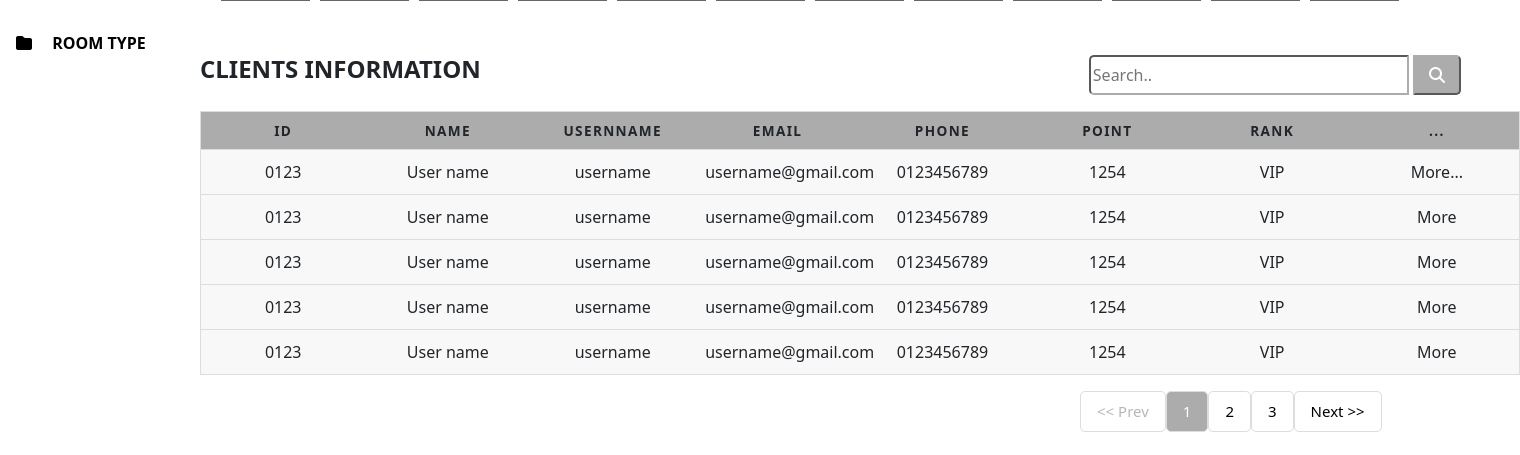
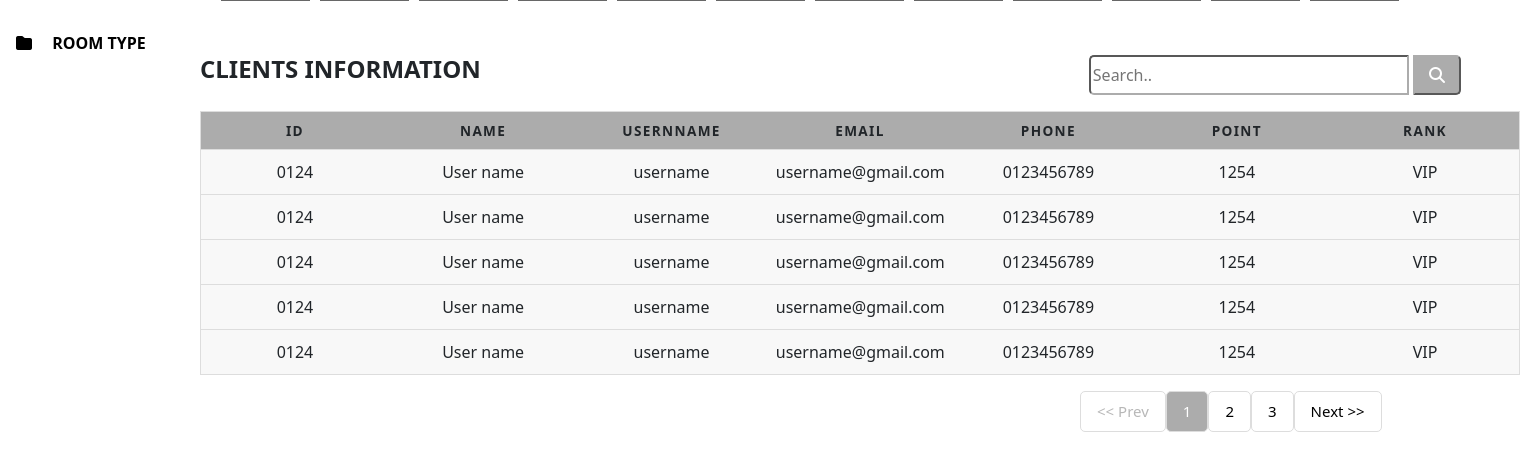
Before and after one commit to DatabaseAss/Hotel-Management-System, a Django app: page / in a window 1520 px wide. Shown: the part 521-976 px from the top of the page. Run offline with Django 4.2, Linux system fonts and the light colour scheme; some libraries are stand-ins or nearby versions.

Commit message:
update dashboard

```diff
--- a/database/app/static/css/dashboard.css
+++ b/database/app/static/css/dashboard.css
@@ -245,7 +245,7 @@ table {
     padding: .35em;
   }
   table tr:hover {
-    background-color: #acacac;
+    background-color: #ebebeb;
 
   }
 
@@ -253,6 +253,14 @@ table {
   table td {
     padding: .625em;
     text-align: center;
+  }
+
+  tr:hover {
+    background-color: #F2F2F2;
+  }
+
+  .hidden_row {
+    display: none;
   }
 
   table th {
--- a/database/app/static/js/pagination.js
+++ b/database/app/static/js/pagination.js
@@ -1,7 +1,7 @@
 // get the table element
 var $table = document.getElementById("myTable"),
 // number of rows per page
-$n = 5,
+$n = 10,
 // number of rows of the table
 $rowCount = $table.rows.length,
 // get the first cell's tag name (in the first row)
--- a/database/app/template/page/dashboard.html
+++ b/database/app/template/page/dashboard.html
@@ -127,161 +127,206 @@
             <th>Phone</th>
             <th>Point</th>
             <th>Rank</th>
-            <th>...</th>
           </tr>
-          <tr>
-            <td>0123</td>
+          <tr onclick="showHideRow('hidden_row1');">
+            <td>0124</td>
             <td>User name</td>
             <td>username</td>
             <td>username@gmail.com</td>
             <td>0123456789</td>
             <td>1254</td>
             <td>VIP</td>
-            <td style="padding:0;">
-              <div class="popup" onclick="myFunction()">More...
-                <div class="popuptext" id="myPopup">
-                  <div class="service-info">
-                    <h5><b>Name</b> : $87 / night</h5>
-                    <p><b>Booking ID</b> : 12321</p>
-                  </div>
-                  <hr>
-                  <div class="check">
-                    <div style="margin-right:13em;">
-                      <p><b>Check in</b></p>
-                      <p>17/07/2022</p>
-                    </div>
-                    <div>
-                      <p><b>Check out</b></p>
-                      <p>21/07/2022</p>
-                    </div>
-                  </div>
-                  <div class="check">
-                    <div>
-                      <p><b>Number of guests</b></p>
-                      <p>2 guests</p>
-                    </div>
-                  </div>
-                  <div class="check">
-                    <div style="margin-right:13em;">
-                      <p>$86 x 4 nights : </p>
-                      <p>New user discount : </p>
-                      <p>Service fee : </p>
-                      <p><b>Total (USD) : </b></p>
-                    </div>
-                    <div>
-                      <p>$348</p>
-                      <p>-$87</p>
-                      <p>$12</p>
-                      <p><b>$273</b></p>
-                    </div>
-                  </div>
-                  <hr>
-                </div>
-              </div>
-            </td>
           </tr>
-          <tr>
-            <td>0123</td>
+          <tr id="hidden_row1" class="hidden_row">
+            <td>Ticket ID <p>0123</p></td>
+            <td>Booking date <p>01/01/2002</p></td>
+            <td>Number of guests<p>23</p></td>
+            <td>Depart-date<p>01/01/2002</p></td>
+            <td>Leave-date<p>01/01/2002</p></td>
+            <td>Total cost<p>$123</p></td>
+            <td>Status<p>Free</p></td>
+          </tr>
+          <tr onclick="showHideRow('hidden_row2');">
+            <td>0124</td>
             <td>User name</td>
             <td>username</td>
             <td>username@gmail.com</td>
             <td>0123456789</td>
             <td>1254</td>
             <td>VIP</td>
-            <td>More</td>
           </tr>
-          <tr>
-            <td>0123</td>
+          <tr id="hidden_row2" class="hidden_row">
+            <td>Ticket ID <p>0123</p></td>
+            <td>Booking date <p>01/01/2002</p></td>
+            <td>Number of guests<p>23</p></td>
+            <td>Depart-date<p>01/01/2002</p></td>
+            <td>Leave-date<p>01/01/2002</p></td>
+            <td>Total cost<p>$123</p></td>
+            <td>Status<p>Free</p></td>
+          </tr>
+          <tr onclick="showHideRow('hidden_row3');">
+            <td>0124</td>
             <td>User name</td>
             <td>username</td>
             <td>username@gmail.com</td>
             <td>0123456789</td>
             <td>1254</td>
             <td>VIP</td>
-            <td>More</td>
           </tr>
-          <tr>
-            <td>0123</td>
+          <tr id="hidden_row3" class="hidden_row">
+            <td>Ticket ID <p>0123</p></td>
+            <td>Booking date <p>01/01/2002</p></td>
+            <td>Number of guests<p>23</p></td>
+            <td>Depart-date<p>01/01/2002</p></td>
+            <td>Leave-date<p>01/01/2002</p></td>
+            <td>Total cost<p>$123</p></td>
+            <td>Status<p>Free</p></td>
+          </tr>
+          <tr onclick="showHideRow('hidden_row4');">
+            <td>0124</td>
             <td>User name</td>
             <td>username</td>
             <td>username@gmail.com</td>
             <td>0123456789</td>
             <td>1254</td>
             <td>VIP</td>
-            <td>More</td>
           </tr>
-          <tr>
-            <td>0123</td>
+          <tr id="hidden_row4" class="hidden_row">
+            <td>Ticket ID <p>0123</p></td>
+            <td>Booking date <p>01/01/2002</p></td>
+            <td>Number of guests<p>23</p></td>
+            <td>Depart-date<p>01/01/2002</p></td>
+            <td>Leave-date<p>01/01/2002</p></td>
+            <td>Total cost<p>$123</p></td>
+            <td>Status<p>Free</p></td>
+          </tr>
+          <tr onclick="showHideRow('hidden_row5');">
+            <td>0124</td>
             <td>User name</td>
             <td>username</td>
             <td>username@gmail.com</td>
             <td>0123456789</td>
             <td>1254</td>
             <td>VIP</td>
-            <td>More</td>
           </tr>
-          <tr>
-            <td>0123</td>
+          <tr id="hidden_row5" class="hidden_row">
+            <td>Ticket ID <p>0123</p></td>
+            <td>Booking date <p>01/01/2002</p></td>
+            <td>Number of guests<p>23</p></td>
+            <td>Depart-date<p>01/01/2002</p></td>
+            <td>Leave-date<p>01/01/2002</p></td>
+            <td>Total cost<p>$123</p></td>
+            <td>Status<p>Free</p></td>
+          </tr>
+          <tr onclick="showHideRow('hidden_row6');">
+            <td>0124</td>
             <td>User name</td>
             <td>username</td>
             <td>username@gmail.com</td>
             <td>0123456789</td>
             <td>1254</td>
             <td>VIP</td>
-            <td>More</td>
           </tr>
-          <tr>
-            <td>0123</td>
+          <tr id="hidden_row6" class="hidden_row">
+            <td>Ticket ID <p>0123</p></td>
+            <td>Booking date <p>01/01/2002</p></td>
+            <td>Number of guests<p>23</p></td>
+            <td>Depart-date<p>01/01/2002</p></td>
+            <td>Leave-date<p>01/01/2002</p></td>
+            <td>Total cost<p>$123</p></td>
+            <td>Status<p>Free</p></td>
+          </tr>
+          <tr onclick="showHideRow('hidden_row7');">
+            <td>0124</td>
             <td>User name</td>
             <td>username</td>
             <td>username@gmail.com</td>
             <td>0123456789</td>
             <td>1254</td>
             <td>VIP</td>
-            <td>More</td>
           </tr>
-          <tr>
-            <td>0123</td>
+          <tr id="hidden_row7" class="hidden_row">
+            <td>Ticket ID <p>0123</p></td>
+            <td>Booking date <p>01/01/2002</p></td>
+            <td>Number of guests<p>23</p></td>
+            <td>Depart-date<p>01/01/2002</p></td>
+            <td>Leave-date<p>01/01/2002</p></td>
+            <td>Total cost<p>$123</p></td>
+            <td>Status<p>Free</p></td>
+          </tr>
+          <tr onclick="showHideRow('hidden_row8');">
+            <td>0124</td>
             <td>User name</td>
             <td>username</td>
             <td>username@gmail.com</td>
             <td>0123456789</td>
             <td>1254</td>
             <td>VIP</td>
-            <td>More</td>
           </tr>
-          <tr>
-            <td>0123</td>
+          <tr id="hidden_row8" class="hidden_row">
+            <td>Ticket ID <p>0123</p></td>
+            <td>Booking date <p>01/01/2002</p></td>
+            <td>Number of guests<p>23</p></td>
+            <td>Depart-date<p>01/01/2002</p></td>
+            <td>Leave-date<p>01/01/2002</p></td>
+            <td>Total cost<p>$123</p></td>
+            <td>Status<p>Free</p></td>
+          </tr>
+          <tr onclick="showHideRow('hidden_row9');">
+            <td>0124</td>
             <td>User name</td>
             <td>username</td>
             <td>username@gmail.com</td>
             <td>0123456789</td>
             <td>1254</td>
             <td>VIP</td>
-            <td>More</td>
           </tr>
-          <tr>
-            <td>0123</td>
+          <tr id="hidden_row9" class="hidden_row">
+            <td>Ticket ID <p>0123</p></td>
+            <td>Booking date <p>01/01/2002</p></td>
+            <td>Number of guests<p>23</p></td>
+            <td>Depart-date<p>01/01/2002</p></td>
+            <td>Leave-date<p>01/01/2002</p></td>
+            <td>Total cost<p>$123</p></td>
+            <td>Status<p>Free</p></td>
+          </tr>
+          <tr onclick="showHideRow('hidden_row10');">
+            <td>0124</td>
             <td>User name</td>
             <td>username</td>
             <td>username@gmail.com</td>
             <td>0123456789</td>
             <td>1254</td>
             <td>VIP</td>
-            <td>More</td>
           </tr>
-          <tr>
-            <td>0123</td>
+          <tr id="hidden_row10" class="hidden_row">
+            <td>Ticket ID <p>0123</p></td>
+            <td>Booking date <p>01/01/2002</p></td>
+            <td>Number of guests<p>23</p></td>
+            <td>Depart-date<p>01/01/2002</p></td>
+            <td>Leave-date<p>01/01/2002</p></td>
+            <td>Total cost<p>$123</p></td>
+            <td>Status<p>Free</p></td>
+          </tr>
+          <tr onclick="showHideRow('hidden_row11');">
+            <td>0124</td>
             <td>User name</td>
             <td>username</td>
             <td>username@gmail.com</td>
             <td>0123456789</td>
             <td>1254</td>
             <td>VIP</td>
-            <td>More</td>
+          </tr>
+          <tr id="hidden_row11" class="hidden_row">
+            <td>Ticket ID <p>0123</p></td>
+            <td>Booking date <p>01/01/2002</p></td>
+            <td>Number of guests<p>23</p></td>
+            <td>Depart-date<p>01/01/2002</p></td>
+            <td>Leave-date<p>01/01/2002</p></td>
+            <td>Total cost<p>$123</p></td>
+            <td>Status<p>Free</p></td>
           </tr>
         </table>
-        </main>
       </div>
     </div>
   </div>
@@ -291,7 +336,11 @@
 
 
 
-
+  <script type="text/javascript">
+    function showHideRow(row) {
+        $("#" + row).toggle();
+    }
+  </script>
   <script src="https://code.jquery.com/jquery-3.2.1.slim.min.js"
     integrity="sha384-KJ3o2DKtIkvYIK3UENzmM7KCkRr/rE9/Qpg6aAZGJwFDMVNA/GpGFF93hXpG5KkN"
     crossorigin="anonymous"></script>
```
